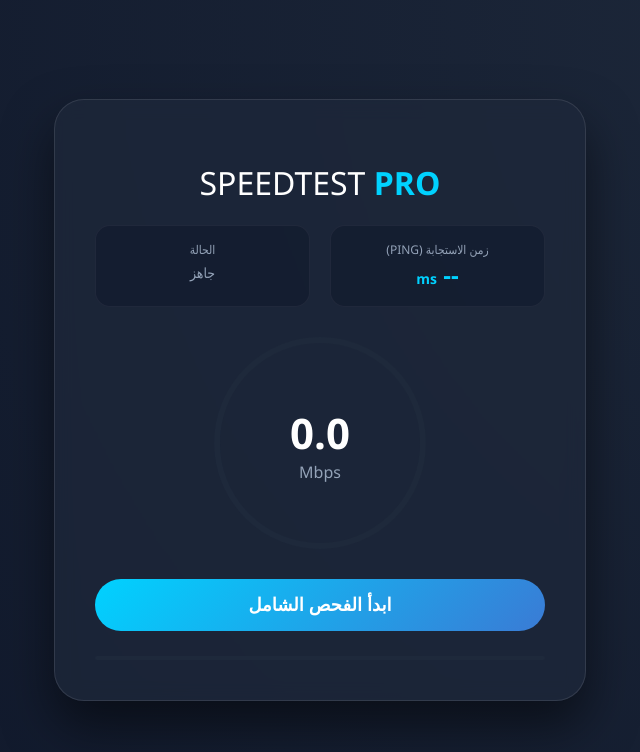
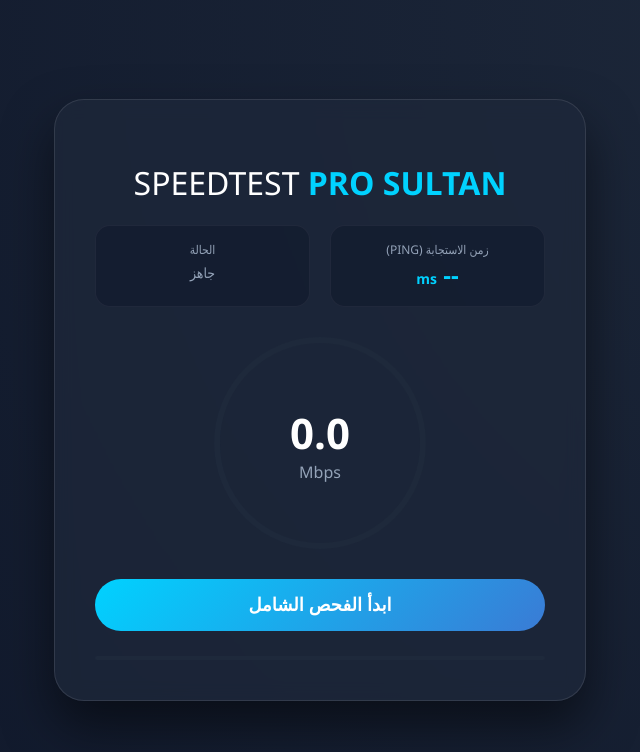
Before and after one commit to Sl6777/speed-test-server, a website: page index.html in a window 1280 px wide. Shown: the whole page, without its empty margins (320-960 px from the left). Drawn offline with Linux system fonts and the light colour scheme.

Commit message:
Add files via upload

```diff
--- a/index.html
+++ b/index.html
@@ -42,7 +42,7 @@
 <body>
 
     <div class="container">
-        <h1 style="font-weight: 300;">SPEEDTEST <span style="color:var(--primary); font-weight: 800;">PRO</span></h1>
+        <h1 style="font-weight: 300;">SPEEDTEST <span style="color:var(--primary); font-weight: 800;">PRO SULTAN</span></h1>
 
         <div class="stats-grid">
             <div class="stat-box">
```
